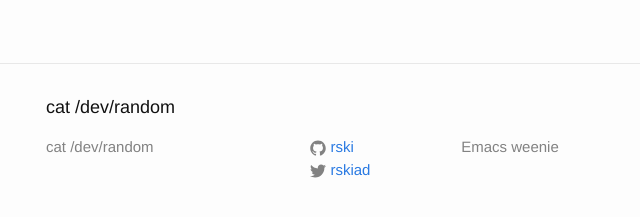
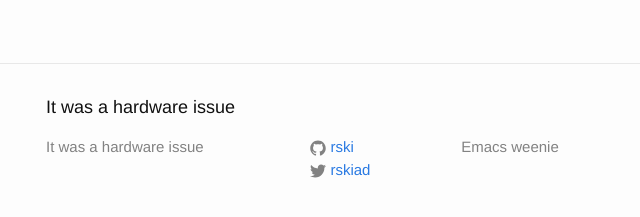
Before and after one commit to rski/rski.github.io, a Jekyll site: the page built from posts.html, in a window 1280 px wide and 900 px high, scrolled down 687 px. Shown: the part 659-876 px from the top of the window, without its empty margins (224-864 px from the left). Built offline with Jekyll 4.4.1, drawn with Linux system fonts in a browser that asks for light colours; some of the changed text lies outside the part shown.

Commit message:
change the title again
submitting a title taht says "Joke" on it and constantly looking back
at the audience for approval like a contestant on the price is right

```diff
--- a/_config.yml
+++ b/_config.yml
@@ -7,7 +7,7 @@
 
 # Site settings
 ---
-title: cat /dev/random
+title: It was a hardware issue
 description: >
   Emacs weenie
 baseurl: ""  # the subpath of your site, e.g. /blog
```
